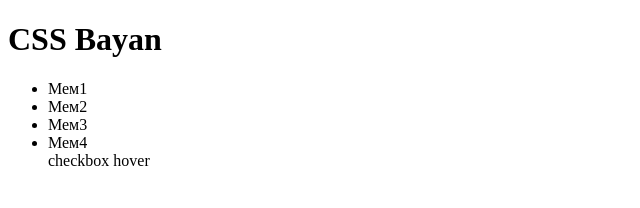
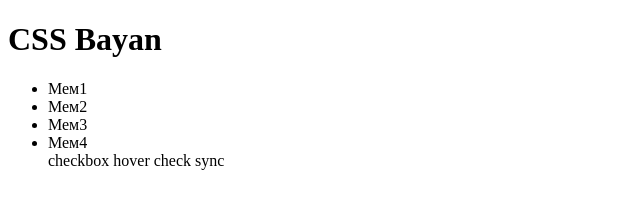
Before and after one commit to myshorty/cssBayan, a plain HTML site: page index.html in a window 1280 px wide. Shown: the full height of the page, 0-640 px from the left. Drawn offline with Linux system fonts and the light colour scheme.

Commit message:
добавляем разметку элементов баяна и описываем стили

```diff
--- a/index.html
+++ b/index.html
@@ -15,6 +15,7 @@
     <li>Мем4</li>
     checkbox
     hover
+check sync
 </ul>
 
 
```
